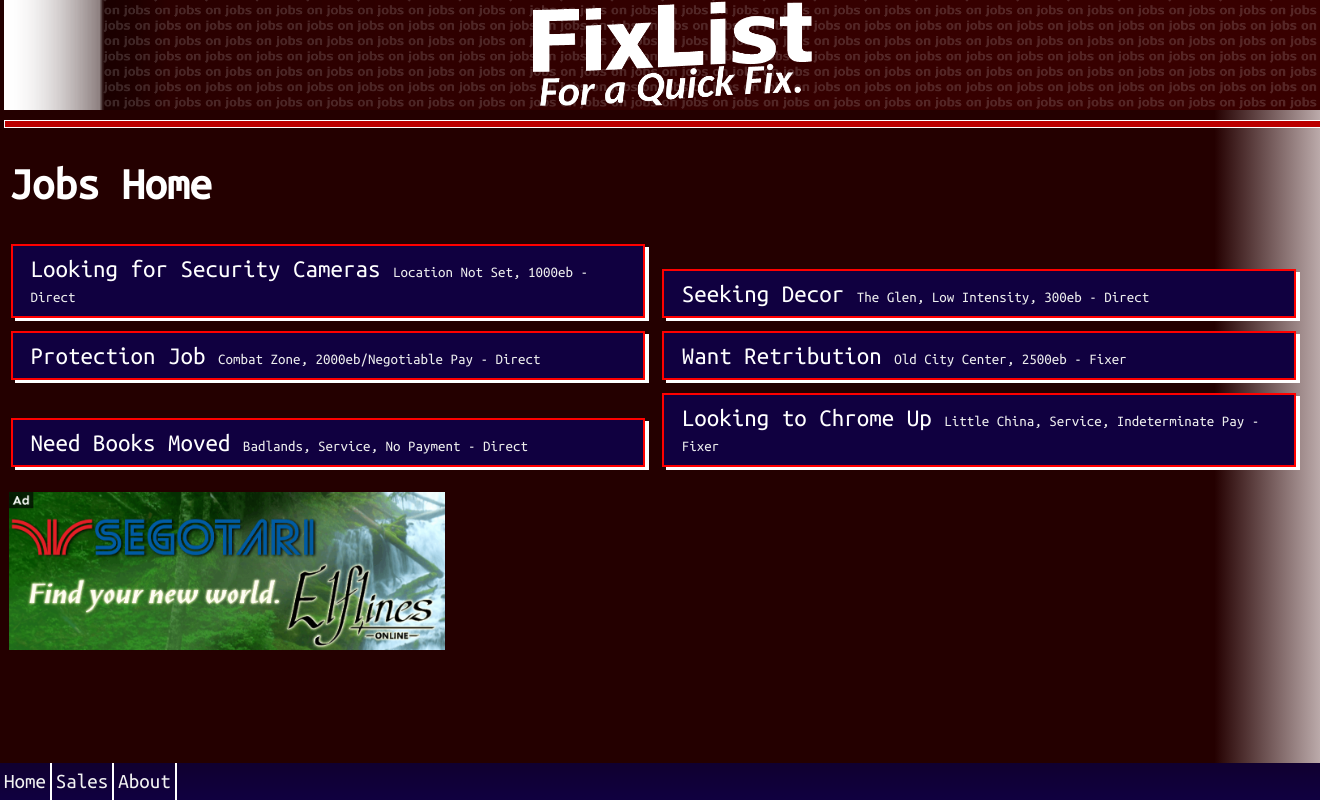
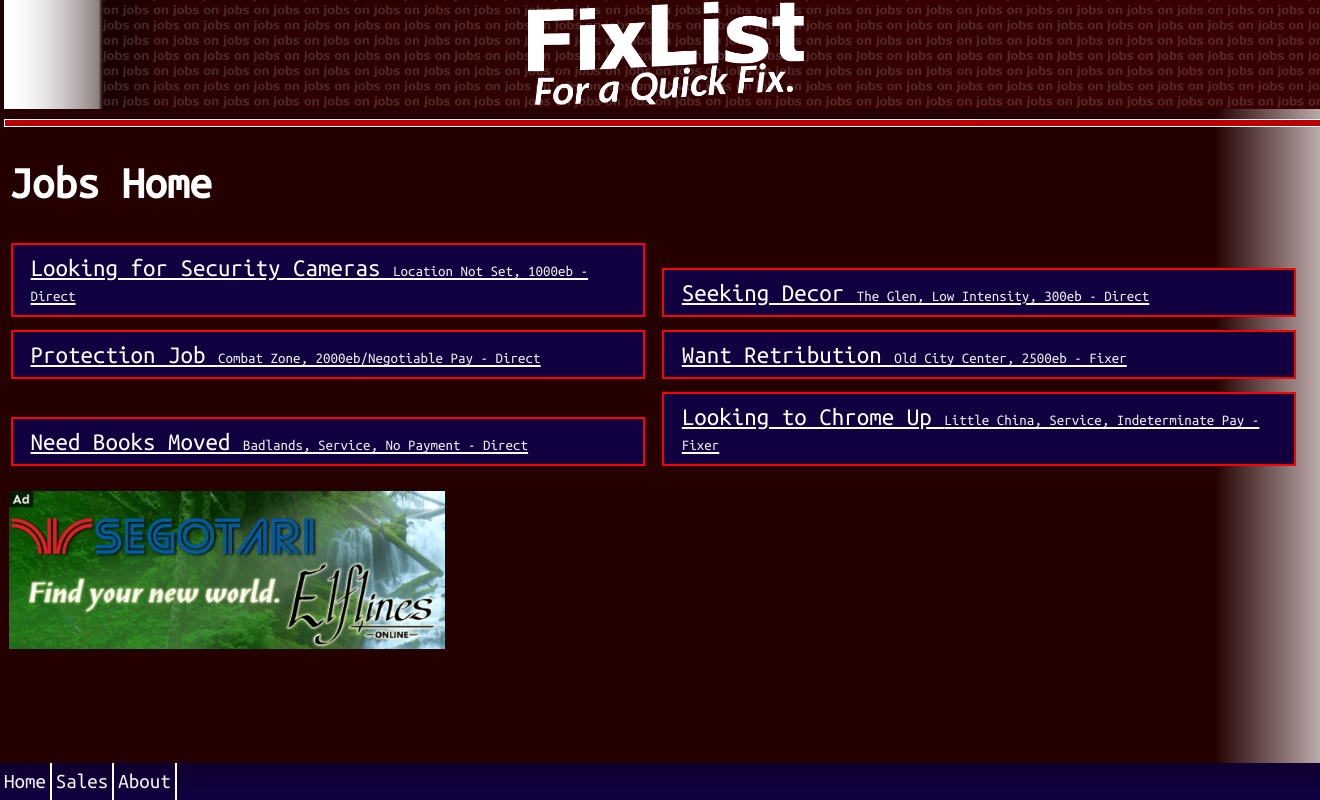
Before and after one commit to SamuelZien/elanazien.github.io, a PHP site: page / in a window 1320 px wide; the page is wider, and only the part inside the window is pictured. Run offline with PHP 8.4, Linux system fonts and the light colour scheme.

Commit message:
fixes and pruning

```diff
--- a/style.css
+++ b/style.css
@@ -6,12 +6,9 @@ body {
   width: 100%;
   height: 100%;
 }
-head {
-border-bottom: 2px solid red;
-}
 .imgbanner {
 margin:0;
-width:101%;
+max-width:100%;
 }
 marquee {
 	font-size: 20px;
@@ -37,6 +34,7 @@ subtitle {
 .advert{
 max-width:33%;
 margin-left: 5px;
+display: inline-block;
 }
 .box {
   border: 1px solid white;
@@ -57,8 +55,6 @@ margin-left: 5px;
     margin: 0.5%;
     width:45%;
     color: #ffffff;
-    text-decoration: none;
-    box-shadow: 4px 3px;
 }
 
 [id^=modal] {
```
